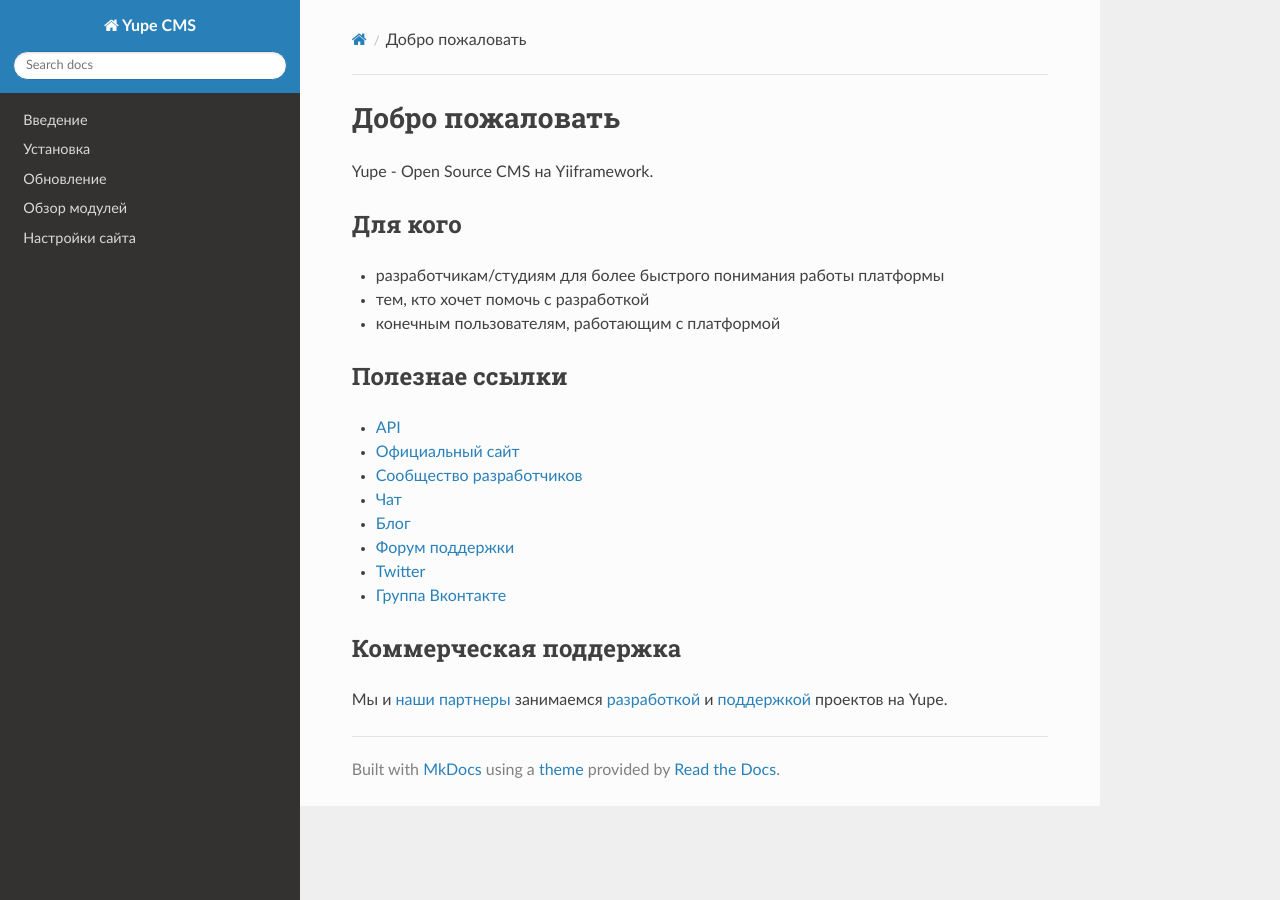
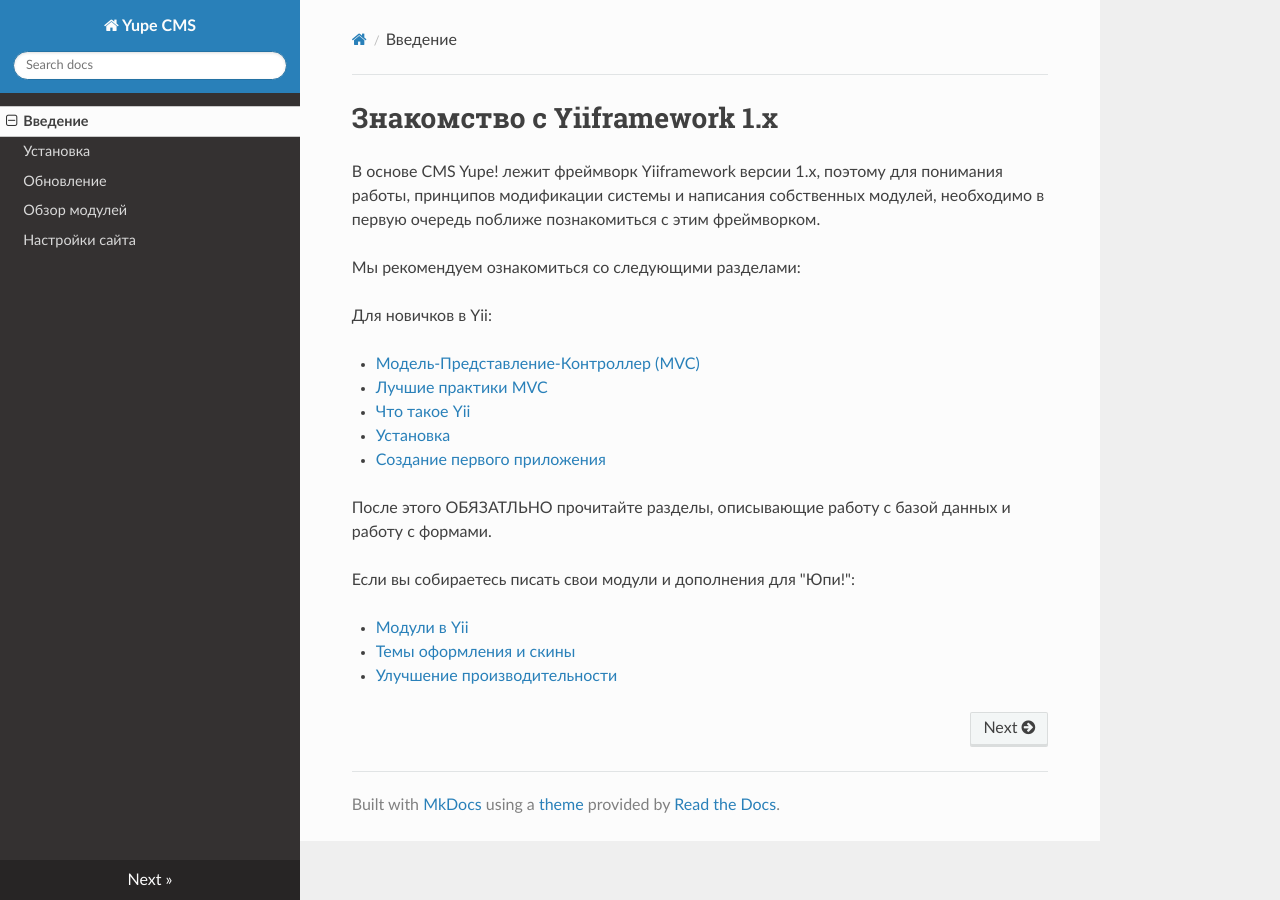
Before and after one commit to amyLabs/yupe-guides, an MkDocs documentation site: the page built from docs/index.md, in a window 1280 px wide. Built offline with MkDocs 1.6.1, drawn with Linux system fonts in a browser that asks for light colours; nearby versions of some CDN libraries; old or Windows-style settings are respelled for this version of MkDocs.

Commit message:
fix index page

```diff
--- a/docs/index.md
+++ b/docs/index.md
@@ -1,19 +1,21 @@
-# Добро пожаловать
-Yupe - Open Source CMS на Yiiframework.
-## Для кого
- * разработчикам/студиям для более быстрого понимания работы платформы
- * тем, кто хочет помочь с разработкой
- * конечным пользователям, работающим с платформой
+# Знакомство с Yiiframework 1.x
 
-## Полезнае ссылки
-* [API](http://api.yupe.ru/)
-* [Официальный сайт](http://yupe-project.ru)
-* [Сообщество разработчиков](http://yupe.ru)
-* [Чат](http://gitter.im/yupe/yupe)
-* [Блог](http://yupe.ru/blogs/yupe-mini-cms-yii)
-* [Форум поддержки](http://yupe.ru/talk)
-* [Twitter](https://twitter.com/#!/YupeCms)
-* [Группа Вконтакте](https://vk.com/yupecms)
+В основе CMS Yupe! лежит фреймворк Yiiframework версии 1.x, поэтому для понимания работы, принципов модификации системы и написания собственных модулей, необходимо в первую очередь поближе познакомиться с этим фреймворком.
 
-## Коммерческая поддержка
-Мы и [наши партнеры](http://yupe-project.ru/partners) занимаемся [разработкой](http://yupe-project.ru/service/development) и [поддержкой](http://yupe-project.ru/service/support) проектов на Yupe.
+Мы рекомендуем ознакомиться со следующими разделами:
+
+Для новичков в Yii:
+
+* [Модель-Представление-Контроллер (MVC)](http://yiiframework.ru/doc/guide/ru/basics.mvc)
+* [Лучшие практики MVC](http://yiiframework.ru/doc/guide/ru/basics.best-practices)
+* [Что такое Yii](http://yiiframework.ru/doc/guide/ru/quickstart.what-is-yii)
+* [Установка](http://yiiframework.ru/doc/guide/ru/quickstart.installation)
+* [Создание первого приложения](http://yiiframework.ru/doc/guide/ru/quickstart.first-app)
+
+После этого ОБЯЗАТЛЬНО прочитайте разделы, описывающие работу с базой данных и работу с формами.
+
+Если вы собираетесь писать свои модули и дополнения для "Юпи!":
+
+* [Модули в Yii](http://yiiframework.ru/doc/guide/ru/basics.module)
+* [Темы оформления и скины](http://yiiframework.ru/doc/guide/ru/topics.theming)
+* [Улучшение производительности](http://yiiframework.ru/doc/guide/ru/topics.performance)
--- a/mkdocs.yml
+++ b/mkdocs.yml
@@ -2,7 +2,7 @@
 theme: readthedocs
 theme_dir: themes/readthedocs
 pages:
-- 'Введение': '00-yii.md'
+- 'Введение': 'index.md'
 - 'Установка': '01-install.md'
 - 'Обновление': '02-update.md'
 - 'Обзор модулей': '03-modules.md'
```
Also changed, not shown: docs/00-yii.md (deleted, +0 -21 lines).
